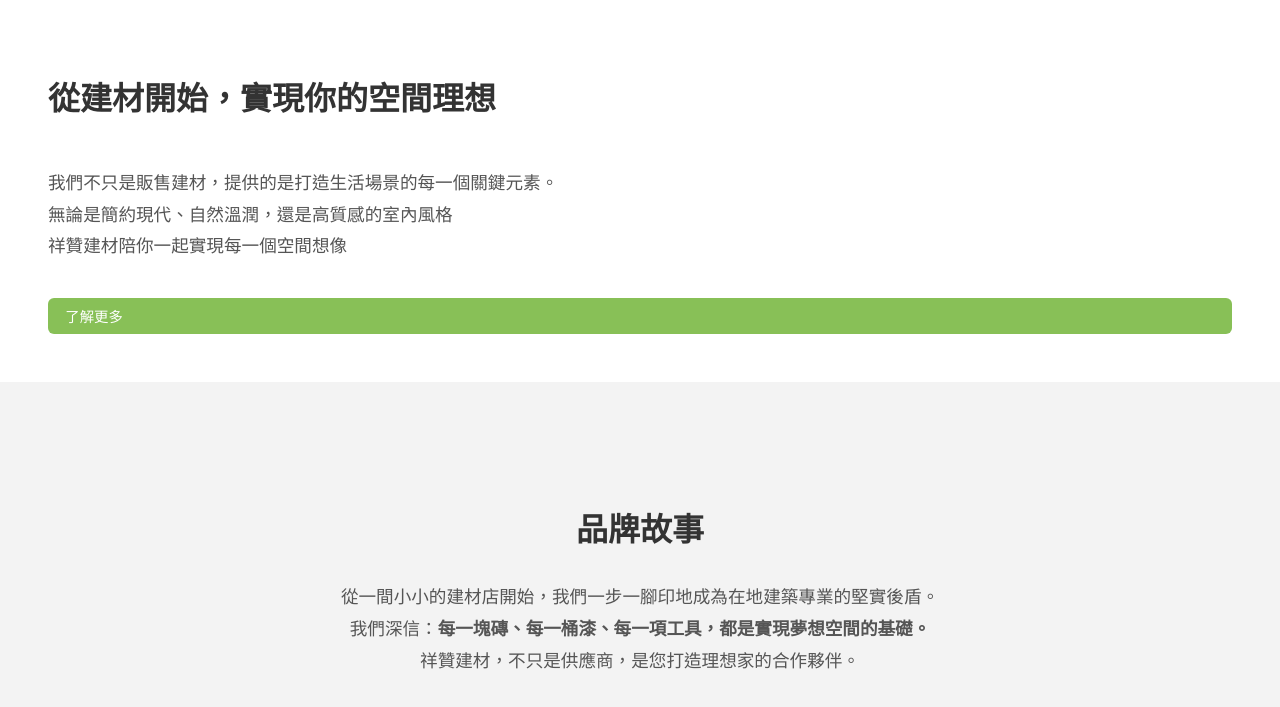
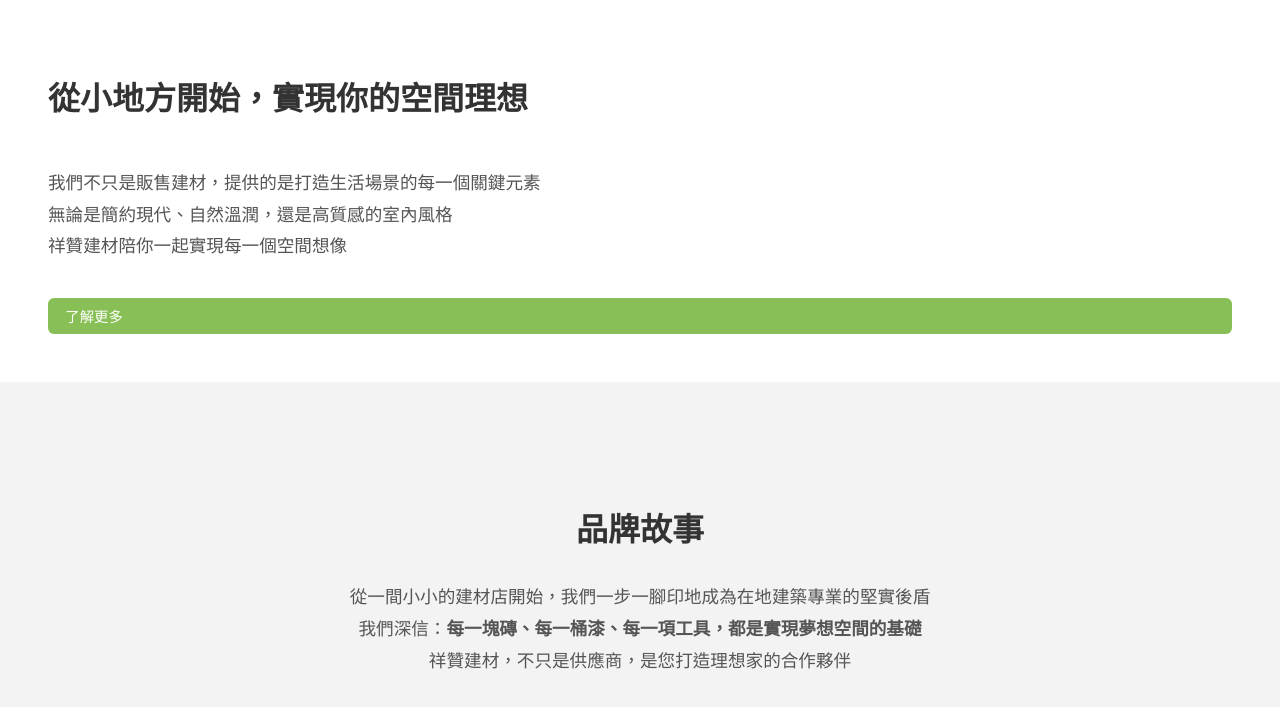
Before and after one commit to jing199410/Xiang-Zan-Materials, a plain HTML site: page index.html in a window 1280 px wide. Shown: the part 1694-2401 px from the top of the page. Drawn offline with nearby package versions, Linux system fonts and the light colour scheme.

Commit message:
Update index.html

```diff
--- a/index.html
+++ b/index.html
@@ -24,9 +24,9 @@
     <img src="assets/img/brand-interior.jpg" alt="品牌風格圖">
   </div>
   <div class="brand-content" data-aos="fade-left">
-    <h2>從建材開始，實現你的空間理想</h2>
+    <h2>從小地方開始，實現你的空間理想</h2>
     <p>
-      我們不只是販售建材，提供的是打造生活場景的每一個關鍵元素。<br>
+      我們不只是販售建材，提供的是打造生活場景的每一個關鍵元素<br>
       無論是簡約現代、自然溫潤，還是高質感的室內風格<br>
       祥贊建材陪你一起實現每一個空間想像
     </p>
@@ -45,9 +45,9 @@
   <div class="container">
     <h2>品牌故事</h2>
     <p>
-      從一間小小的建材店開始，我們一步一腳印地成為在地建築專業的堅實後盾。<br>
-      我們深信：<strong>每一塊磚、每一桶漆、每一項工具，都是實現夢想空間的基礎。</strong><br>
-      祥贊建材，不只是供應商，是您打造理想家的合作夥伴。
+      從一間小小的建材店開始，我們一步一腳印地成為在地建築專業的堅實後盾<br>
+      我們深信：<strong>每一塊磚、每一桶漆、每一項工具，都是實現夢想空間的基礎</strong><br>
+      祥贊建材，不只是供應商，是您打造理想家的合作夥伴
     </p>
   </div>
 </section>
```
